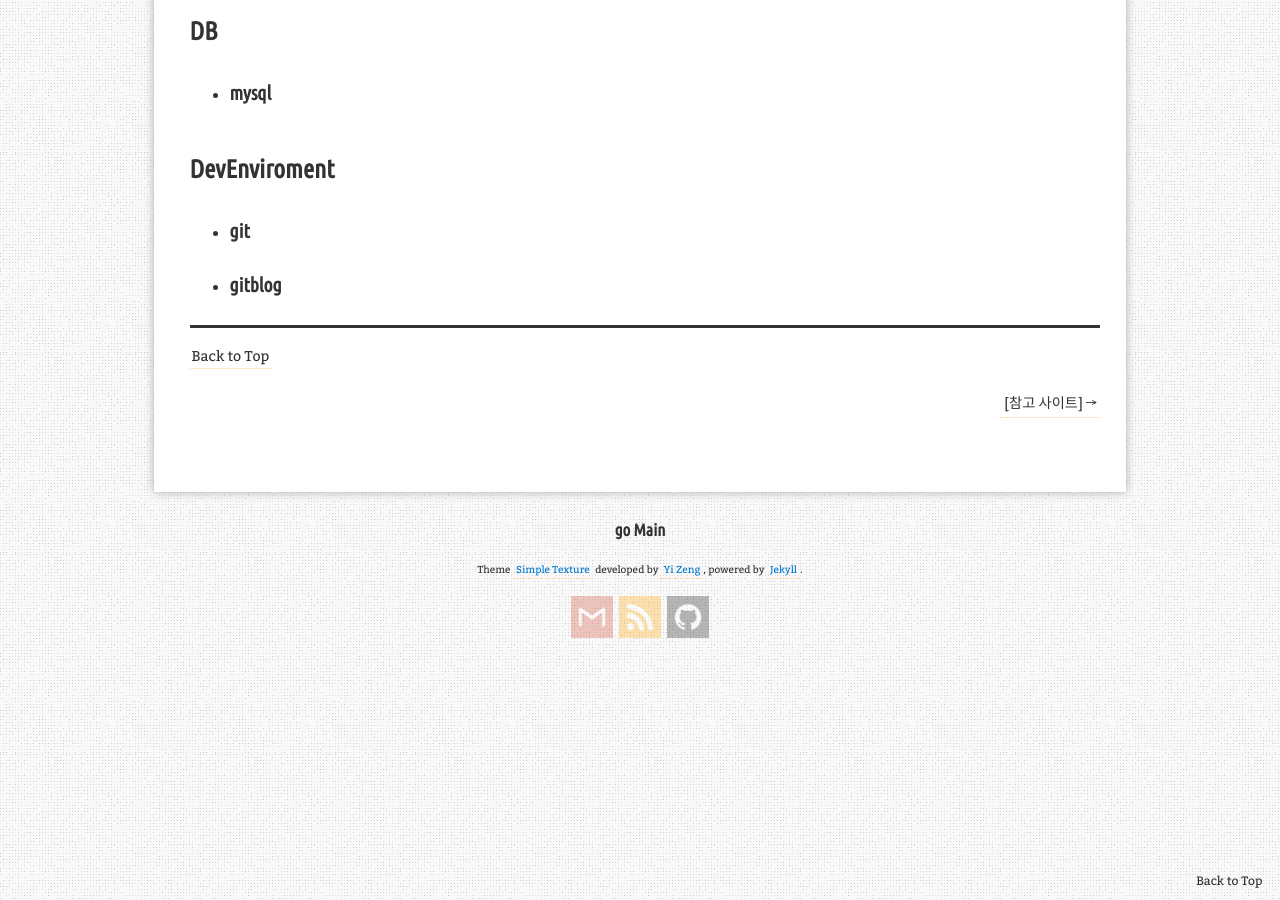
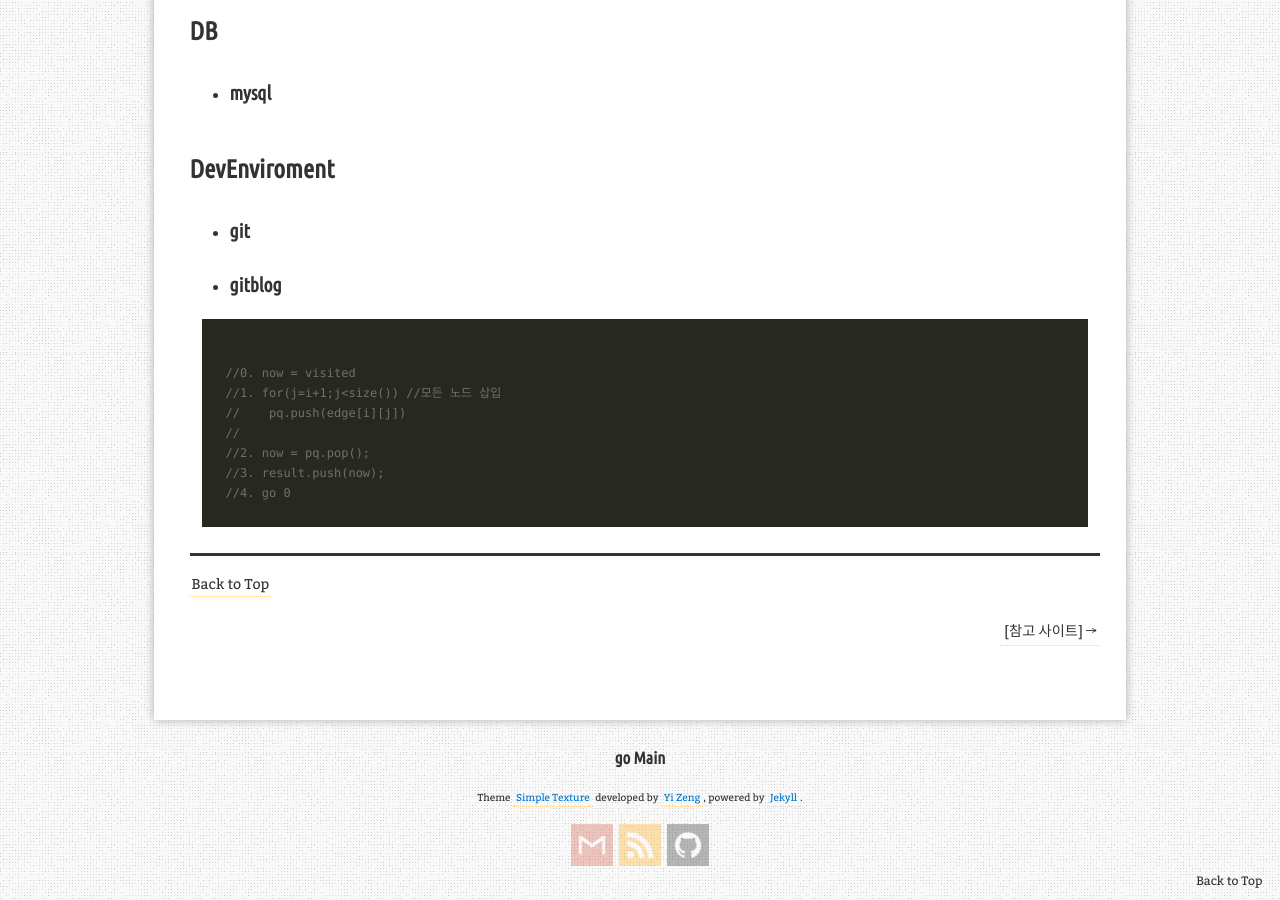
Before and after one commit to aristohyun/aristohyun.github.io, a Jekyll site: the page built from _posts/2020-07-01-Category-Tag-Info.md, in a window 1280 px wide and 900 px high, scrolled down 2246 px. Built offline with Jekyll 4.4.1, drawn with Linux system fonts in a browser that asks for light colours; comment, search, counter and statistics services are not loaded.

Commit message:
Update 2020-07-01-Category-Tag-Info.md

```diff
--- a/_posts/2020-07-01-Category-Tag-Info.md
+++ b/_posts/2020-07-01-Category-Tag-Info.md
@@ -47,3 +47,15 @@ redirect_from:
 
 * ### git
 * ### gitblog
+
+
+~~~ c++
+
+//0. now = visited
+//1. for(j=i+1;j<size()) //모든 노드 삽입
+//    pq.push(edge[i][j])
+//
+//2. now = pq.pop();
+//3. result.push(now);
+//4. go 0
+~~~
```
